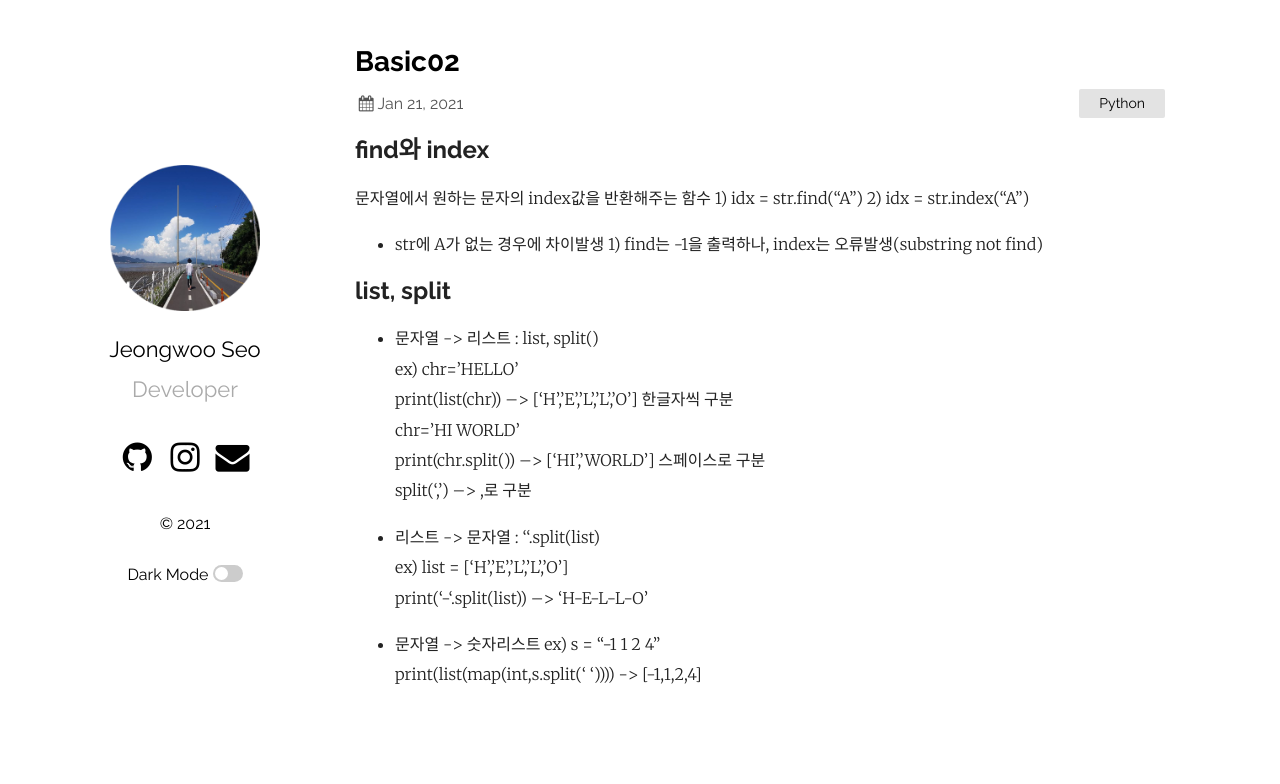
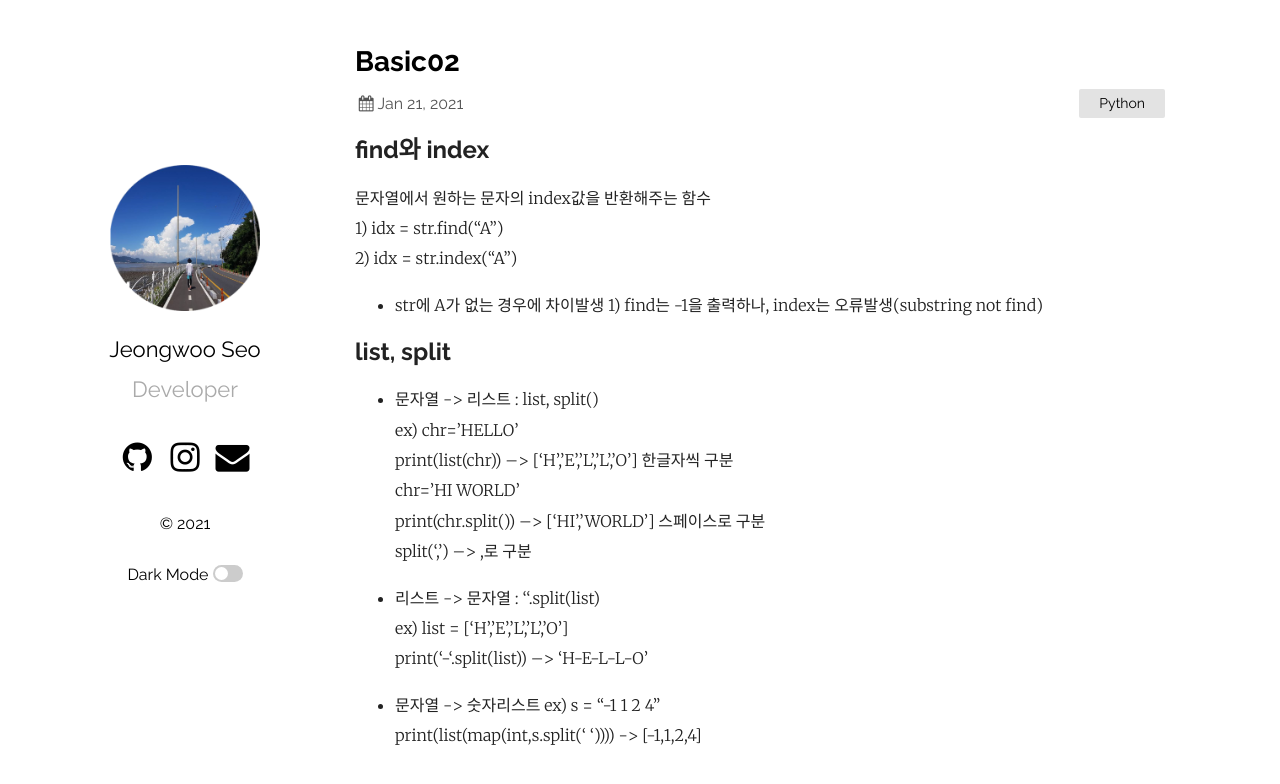
Before and after one commit to jeongwoo120/jeongwoo120.github.io, a Jekyll site: the page built from _posts/2021-01-21-python_02.md, in a window 1280 px wide. Shown: the top 784 px of the page. Built offline with Jekyll 4.4.1, drawn with Linux system fonts in a browser that asks for light colours; our own code applies the rules of GitHub Pages for plain Markdown files.

Commit message:
2021-02-18

```diff
--- a/_posts/2021-01-21-python02.md
+++ b/_posts/2021-01-21-python_02.md
@@ -6,8 +6,9 @@ categories: Python
 
 ## find와 index
 문자열에서 원하는 문자의 index값을 반환해주는 함수
-1) idx = str.find("A")
-2) idx = str.index("A")
+<br>
+1) idx = str.find("A") <br>
+2) idx = str.index("A") <br>
 - str에 A가 없는 경우에 차이발생
 1) find는 -1을 출력하나, index는 오류발생(substring not find)
 
```
Also changed, not shown: _posts/2021-02-18-algorithm_01.md (added, +38 -0 lines), category/Coding Test.md (+1 -1 lines), _posts/2021-01-14-python_01.md (renamed from _posts/2021-01-14-python01.md), _posts/2021-01-29-coding_test_01.md (renamed from _posts/2021-01-29-알고리즘01.md), _posts/2021-01-29-coding_test_02.md (renamed from _posts/2021-01-29-알고리즘02.md), _posts/2021-02-01-coding_test_03.md (renamed from _posts/2021-02-01-알고리즘03.md), _posts/2021-02-04-coding_test_04.md (renamed from _posts/2021-02-04-알고리즘04.md), _posts/2021-02-08-coding_test_05.md (renamed from _posts/2021-02-08-알고리즘05.md), _posts/2021-02-08-coding_test_06.md (renamed from _posts/2021-02-08-알고리즘06.md), _posts/2021-02-08-coding_test_07.md (renamed from _posts/2021-02-08-알고리즘07.md), _posts/2021-02-16-coding_test_08.md (renamed from _posts/2021-02-16-알고리즘08.md), _posts/2021-02-17-coding_test_09.md (renamed from _posts/2021-02-17-알고리즘09.md).
